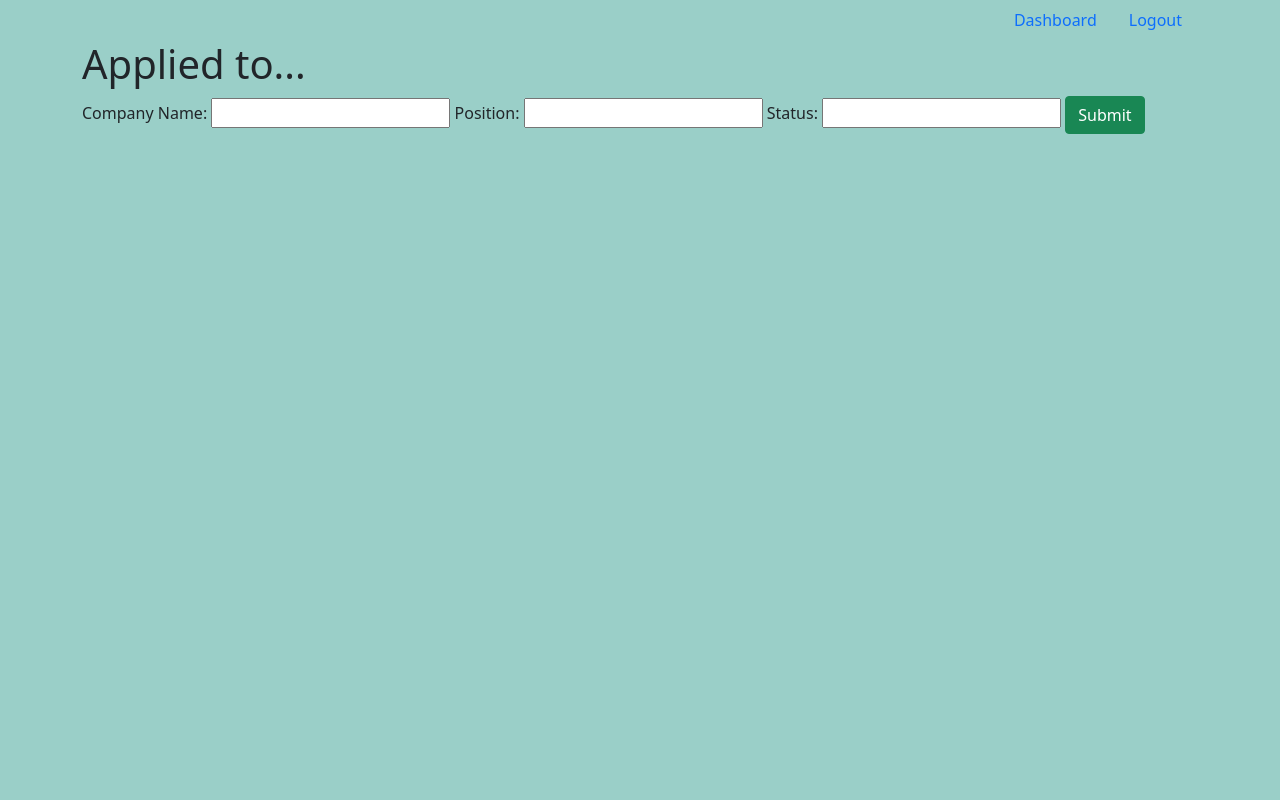
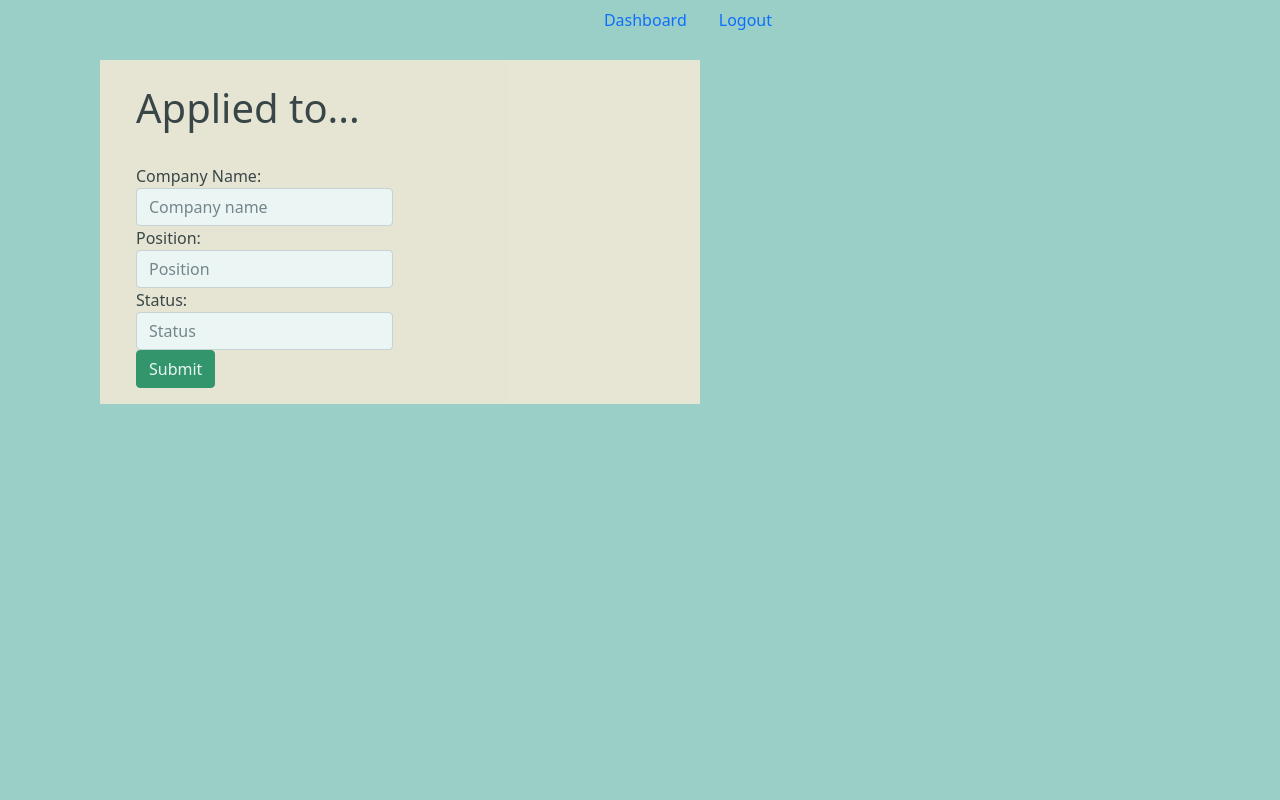
Before and after one commit to raphtis/JobHunt, a Django app: template jobHuntProject/jobHuntApp/templates/addlisting.html in a window 1280 px wide. Run offline with Django 3.2, Linux system fonts and the light colour scheme; the template is opened without the code that fills it, so the values that code supplies are empty.

Commit message:
Updated bootstrap css addlisting form

```diff
--- a/jobHuntProject/jobHuntApp/static/css/style.css
+++ b/jobHuntProject/jobHuntApp/static/css/style.css
@@ -1,3 +1,16 @@
 body {
     background-color: rgb(154, 207, 200);
+    width: 800px;
 }
+
+.form-div {
+    background-color: antiquewhite;
+    margin-top: 20px;
+    opacity: 80%;
+    width: 600px;
+}
+
+a {
+    text-decoration: none;
+    color: black;
+}
--- a/jobHuntProject/jobHuntApp/templates/addlisting.html
+++ b/jobHuntProject/jobHuntApp/templates/addlisting.html
@@ -8,37 +8,39 @@
         <link rel="stylesheet" href="/static/css/style.css">
     </head>
     <body>
+        <div class="d-flex justify-content-center">
             <div class="container container-links">
                 <ul class="nav justify-content-end">
                     <li class="nav-item">
-                    <a class="nav-link" href="/quotes">Dashboard</a>
+                        <a class="nav-link" href="/jobs">Dashboard</a>
                     </li>
                     <li class="nav-item">
                         <a class="nav-link" href="/logout">Logout</a>
                     </li>
                 </ul>
             </div>
-
+        </div>
 
         {% comment %} POST JOB {% endcomment %}
-
-        <div class="container">
+        <div class="d-flex justify-content-center">
+            <div class="row g-4 px-4 form-div">
             <h1>Applied to...</h1>
-            <div class="col">
                 <form action="/create_entry" method="POST">
                     {% csrf_token %}
-                    <div class="form-group">
-                        <label for="company_name">Company Name: <input type="text" name="company_name"></label>
-
-                        <label for="position">Position: <input type="text" name="position"></label>
-                        <label for="status">Status: <input type="text" name="status"></label>
+                    <div class="col">
+                        <label for="company_name">Company Name: <input type="text" name="company_name" class="form-control" placeholder="Company name"></label>
+                    </div>
+                    <div class="col">
+                        <label for="position">Position: <input type="text" name="position" class="form-control" placeholder="Position"></label>
+                    </div>
+                    <div class="row">
+                        <div class="col">
+                            <label for="status">Status: <input type="text" name="status" class="form-control" placeholder="Status"></label>
+                        </div>
+                    </div>
                     <button type="submit" class="btn btn-success">Submit</button>
-                    </div>
                 </form>
             </div>
         </div>
-
-
-        <script src="" async defer></script>
     </body>
 </html>
--- a/jobHuntProject/jobHuntApp/templates/jobs.html
+++ b/jobHuntProject/jobHuntApp/templates/jobs.html
@@ -49,8 +49,8 @@
                 <td><a href="/jobs/{{job.id}}/edit">{{job.company_name}}</a></td>
                 <td>{{job.position}}</td>
                 <td>{{job.status}}</td>
+                <td>Follow Up</td>
                 <td><a href="/jobs/{{job.id}}/delete">Remove</a></td>
-                <td>Delete</td>
 
                 </tr>
             {%endfor%}
```
Also changed, not shown: jobHuntProject/jobHuntApp/templates/profile.html (+12 -16 lines), jobHuntProject/db.sqlite3. Lines whose indentation alone changed are shown as unchanged.
